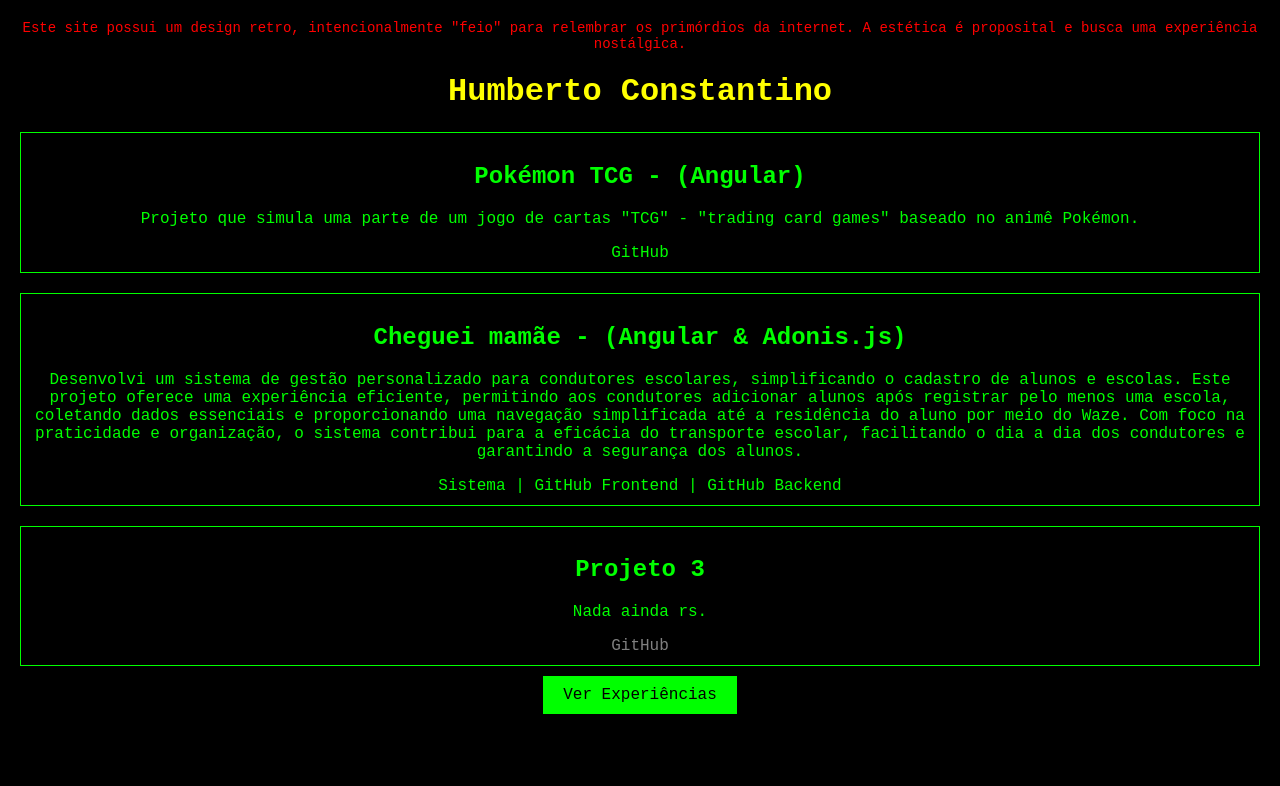
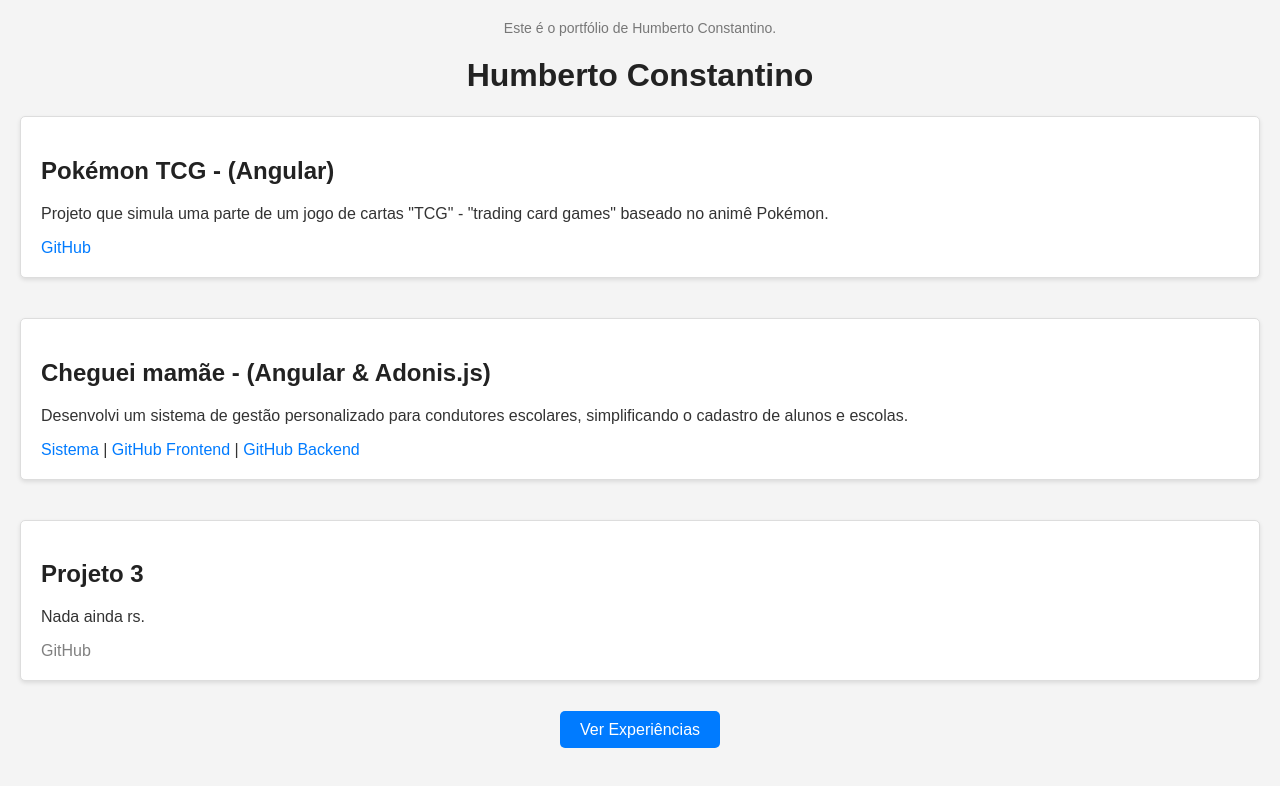
Before and after one commit to humbertoconstantinong/humbertoconstantinong.github.io, a plain HTML site: page index.html in a window 1280 px wide. Drawn offline with Linux system fonts and the light colour scheme.

Commit message:
Update index.html

```diff
--- a/index.html
+++ b/index.html
@@ -1,25 +1,24 @@
 <!DOCTYPE html>
 <html lang="en">
 <head>
-    <!-- Este é um portfólio com design retro, inspirado nos primórdios da internet. A estética "feia" é intencional, buscando uma experiência nostálgica. -->
     <meta charset="UTF-8">
     <meta name="viewport" content="width=device-width, initial-scale=1.0">
     <title>Humberto Constantino - Portfólio</title>
     <style>
         body {
-            background-color: #000;
-            color: #00FF00;
-            font-family: 'Courier New', Courier, monospace;
+            background-color: #f4f4f4;
+            color: #333;
+            font-family: Arial, sans-serif;
             text-align: center;
             margin: 20px;
         }
 
-        h1 {
-            color: #FFFF00;
+        h1, h2 {
+            color: #222;
         }
 
         a {
-            color: #00FF00;
+            color: #007bff;
             text-decoration: none;
         }
 
@@ -28,32 +27,40 @@
         }
 
         .project {
-            margin-bottom: 20px;
-            padding: 10px;
-            border: 1px solid #00FF00;
+            margin-bottom: 40px;
+            padding: 20px;
+            border: 1px solid #ddd;
+            border-radius: 5px;
+            background-color: #fff;
+            box-shadow: 0 2px 4px rgba(0,0,0,0.1);
+            text-align: left;
         }
 
-        #retro-note {
-            color: #FF0000;
+        #note {
+            color: #777;
             font-size: 14px;
-            margin-bottom: 10px;
+            margin-bottom: 20px;
         }
 
         #experience-btn {
-            background-color: #00FF00;
-            color: #000;
+            background-color: #007bff;
+            color: #fff;
             padding: 10px 20px;
             border: none;
             text-decoration: none;
             font-size: 16px;
-            margin-top: 20px;
-            cursor: pointer;
+            border-radius: 5px;
+            transition: background-color 0.3s;
+        }
+
+        #experience-btn:hover {
+            background-color: #0056b3;
         }
     </style>
 </head>
 <body>
 
-    <div id="retro-note">Este site possui um design retro, intencionalmente "feio" para relembrar os primórdios da internet. A estética é proposital e busca uma experiência nostálgica.</div>
+    <div id="note">Este é o portfólio de Humberto Constantino.</div>
 
     <h1>Humberto Constantino</h1>
 
@@ -65,7 +72,7 @@
 
     <div class="project">
         <h2>Cheguei mamãe - (Angular & Adonis.js)</h2>
-        <p>Desenvolvi um sistema de gestão personalizado para condutores escolares, simplificando o cadastro de alunos e escolas. Este projeto oferece uma experiência eficiente, permitindo aos condutores adicionar alunos após registrar pelo menos uma escola, coletando dados essenciais e proporcionando uma navegação simplificada até a residência do aluno por meio do Waze. Com foco na praticidade e organização, o sistema contribui para a eficácia do transporte escolar, facilitando o dia a dia dos condutores e garantindo a segurança dos alunos.</p>
+        <p>Desenvolvi um sistema de gestão personalizado para condutores escolares, simplificando o cadastro de alunos e escolas.</p>
         <a href="https://chegueimamae.com.br" target="_blank">Sistema </a>|
         <a href="https://github.com/humbertoconstantinong/rotakidsapp" target="_blank">GitHub Frontend </a>|
         <a href="https://github.com/humbertoconstantinong/rotakidsapi" target="_blank">GitHub Backend</a>
```
